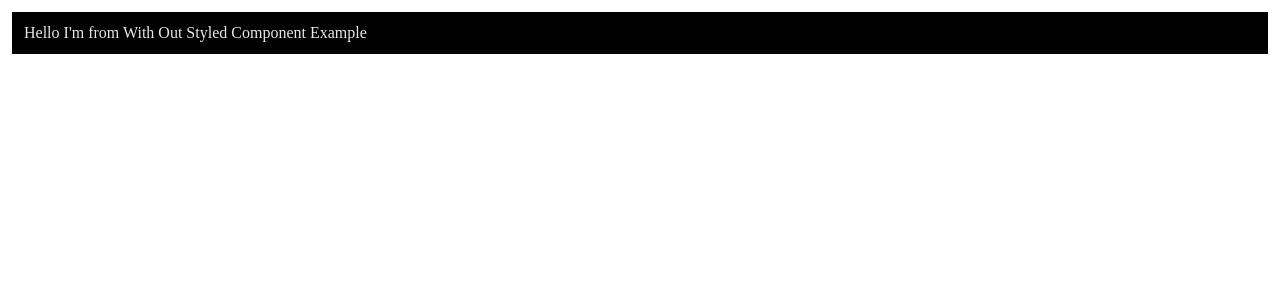
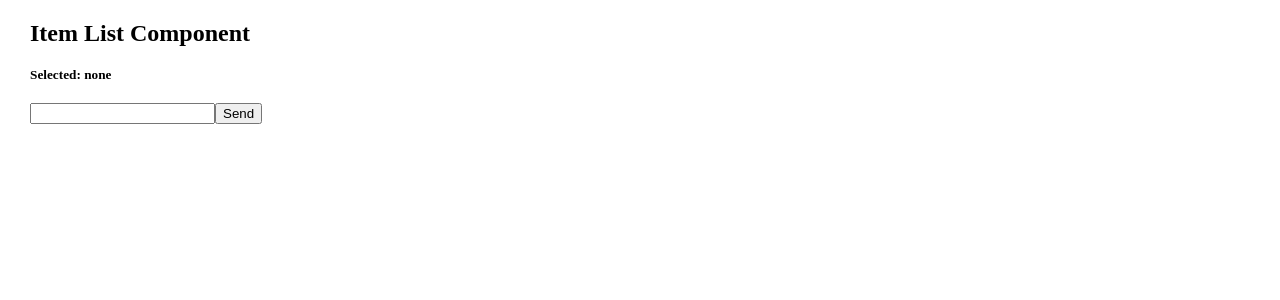
Before and after one commit to kjstarun/react-practice, a React (Vite) app: page / in a window 1280 px wide. Shown: the top 300 px of the page. Built offline with nearby package versions, Linux system fonts and the light colour scheme.

Commit message:
added itemlist task

```diff
--- a/package.json
+++ b/package.json
@@ -9,8 +9,10 @@
     "preview": "vite preview"
   },
   "dependencies": {
+    "@reduxjs/toolkit": "^1.9.2",
     "react": "^18.2.0",
     "react-dom": "^18.2.0",
+    "react-redux": "^8.0.5",
     "react-router-dom": "^6.6.2",
     "styled-components": "^5.3.6",
     "uuid": "^9.0.0"
--- a/src/App.jsx
+++ b/src/App.jsx
@@ -37,6 +37,8 @@ import UseTransition1 from "./useTransition/use1";
 import UseTransitionFix from "./useTransition/use2fix";
 import UseID1 from "./useID/useIDone";
 import StyleOne from "./styled-comp/styleOne";
+import DoubleClick from "./ondoubleclick/doubleclick";
+import ItemList from "./item-list-comp/item-list";
 
 export const useContextAPI = createContext(null);
 const UseContext = useContextAPI.Provider;
@@ -62,7 +64,7 @@ function App() {
     //   </BrowserRouter>
     // </UseContext>
     // <Parent />
-    <StyleOne />
+    <ItemList />
   );
 }
 
--- /dev/null
+++ b/src/item-list-comp/item-list.jsx
@@ -0,0 +1,61 @@
+import { useState } from "react";
+
+const ItemList = () => {
+  const [list, setList] = useState([]);
+  const [inputData, setInputData] = useState("");
+  const [selectedData, setSelectedData] = useState("none");
+
+  const handleInputData = () => {
+    setList((prevState) => {
+      return [inputData, ...prevState];
+    });
+    setInputData("");
+  };
+
+  const handleSelectedData = (item) => {
+    setSelectedData(item);
+  };
+
+  const vp = {
+    padding: "20px 30px",
+    display: "flex",
+    flexDirection: "column",
+    gap: "20px",
+  };
+
+  return (
+    <div style={vp}>
+      <h2>Item List Component</h2>
+      <h5>Selected: {selectedData}</h5>
+      <div>
+        <input
+          type="text"
+          onChange={(e) => setInputData(e.target.value)}
+          value={inputData}
+        />
+
+        <button onClick={handleInputData}>Send</button>
+      </div>
+      <ul>
+        {list &&
+          list.map((item) => {
+            return (
+              <li
+                onClick={() => handleSelectedData(item)}
+                style={{
+                  border: "1px solid black",
+                  padding: "1px",
+                  width: "200px",
+                  backgroundColor: selectedData === item ? "green" : "inherit",
+                }}
+              >
+                {item}
+              </li>
+            );
+          })}
+      </ul>
+    </div>
+  );
+};
+
+export default ItemList;
--- /dev/null
+++ b/src/ondoubleclick/doubleclick.jsx
@@ -0,0 +1,50 @@
+const DoubleClick = () => {
+  const doubleclick = () => {
+    return console.log("doubleclick called");
+  };
+
+  //   const dblclick = () => {
+  //     return console.log("dblclick called");
+  //   };
+  return (
+    <>
+      <button onDoubleClick={doubleclick}>Double Click</button>
+      {/* <button ondblclick={dblclick}>Dbl Click</button> */}
+    </>
+  );
+};
+
+export default DoubleClick;
+
+// import { useState } from 'react';
+// import LikeComponent from './Like.Component';
+
+// const LikeLayout = () => {
+//   const [isLiked, setIsLiked] = useState(false);
+
+//   const onToggleLike = () => {
+//     setIsLiked((prevState) => !prevState);
+//   };
+//   return (
+//     <div>
+//       <p>Title {isLiked ? 'LIked' : 'Unliked'}</p>
+//       <button onDoubleClick={onToggleLike}>Change</button>
+//       <p>
+//         Lorem ipsum dolor sit amet consectetur, adipisicing elit. Veritatis, debitis molestiae?
+//         Dolorum nulla architecto aliquam? Aperiam sit dolores voluptas minima dolore quis, magni
+//         cumque corrupti deleniti fugiat sint dignissimos alias.
+//       </p>
+
+//       <LikeComponent isLiked={isLiked} toggleLike={onToggleLike} />
+//     </div>
+//   );
+// };
+
+// export default LikeLayout;
+
+
+// const LikeComponent = ({ isLiked, toggleLike }: any) => {
+//   return <button onClick={toggleLike}>{isLiked ? 'Un Like' : 'Like'}</button>;
+// };
+
+// export default LikeComponent;
```
Also changed, not shown: src/redux/store.js (added), 1 other file (tests, documents, lock files or other folders).
